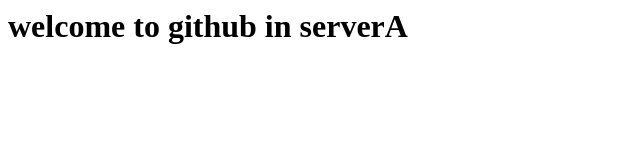
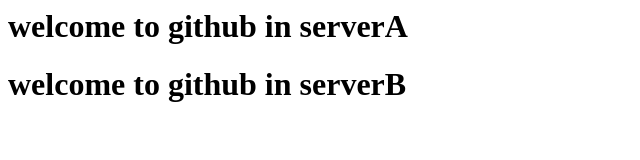
Before and after one commit to lokeshdumpa529/website, a plain HTML site: page index.html in a window 1280 px wide. Shown: the whole page, without its empty margins (0-640 px from the left). Drawn offline with Linux system fonts and the light colour scheme.

Commit message:
update an index.html file

```diff
--- a/index.html
+++ b/index.html
@@ -1 +1,2 @@
 <h1>welcome to github in serverA</h1>
+<h1>welcome to github in serverB</h1>
```
